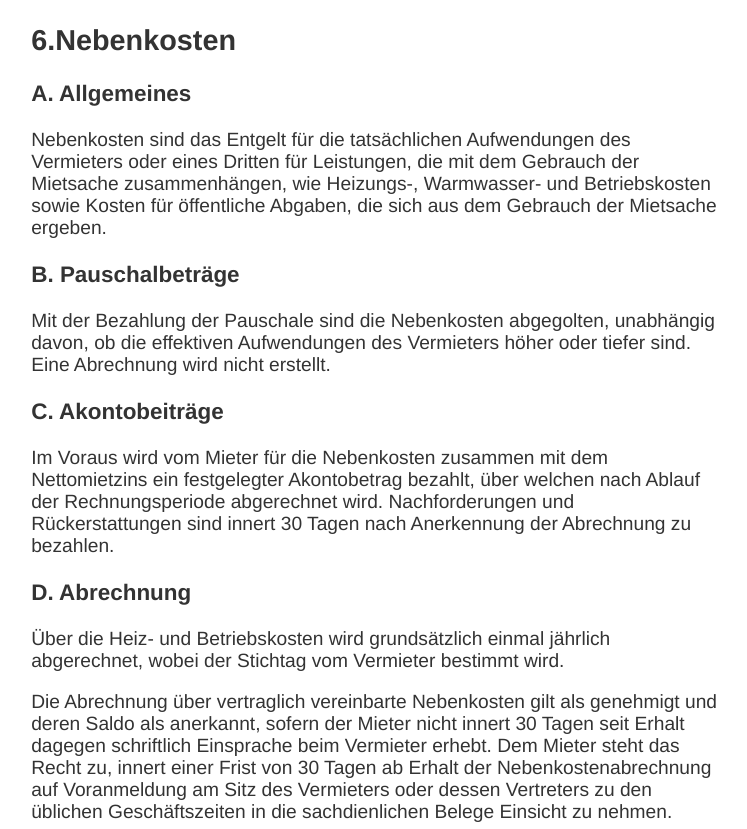
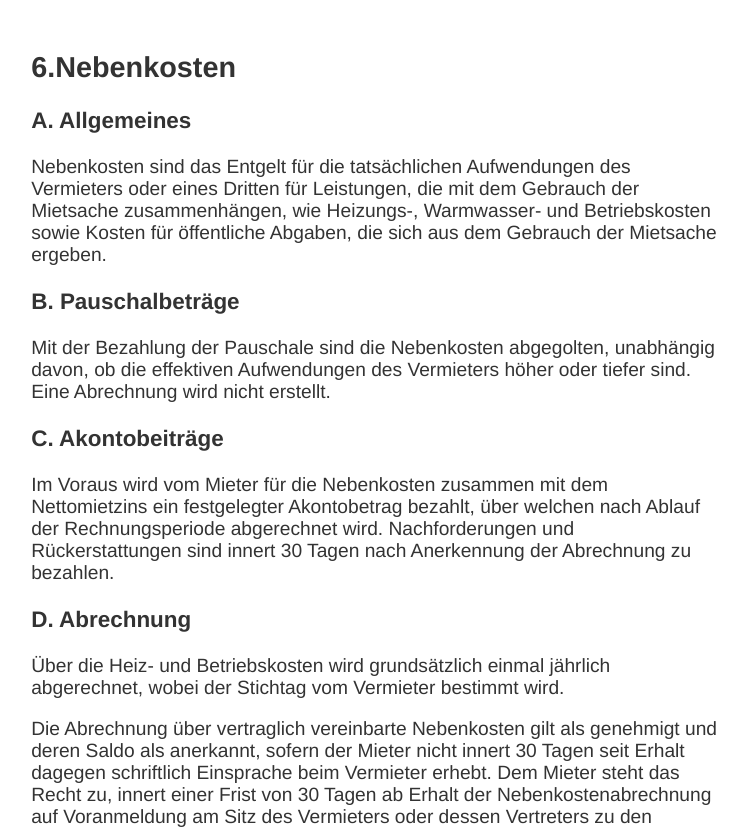
Before and after one commit to ultrox/contract, a plain HTML site: page index.html in a window 1280 px wide. Shown: the top 829 px of the page, without its empty margins (262-1009 px from the left). Drawn offline with Linux system fonts and the light colour scheme.

Commit message:
Update style.css

```diff
--- a/style.css
+++ b/style.css
@@ -16,5 +16,6 @@ body {
   margin-inline: auto;
   font-size: 120%;
   color: hsl(0,0%,20%);
-  font-family: Helvetica
+  font-family: Helvetica;
+  padding: 0.5rem;
 }
```
